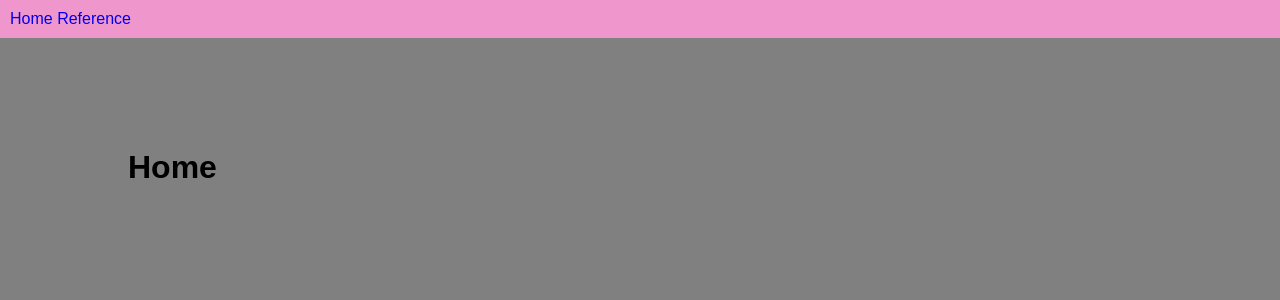
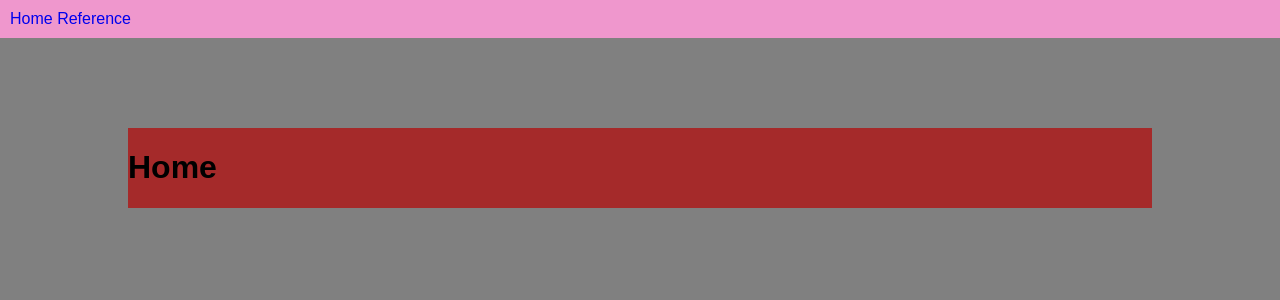
Before and after one commit to michelleyun98/glossapp, a Django app: page /glossary/ in a window 1280 px wide. Shown: the top 300 px of the page. Run offline with Django 4.2, Linux system fonts and the light colour scheme; tables that the repository leaves empty hold one stand-in row (values such as "Sample post").

Commit message:
changed stylesheet

```diff
--- a/glossary/static/css/style.css
+++ b/glossary/static/css/style.css
@@ -12,6 +12,7 @@ body {
 
 #wrap {
     margin: 10%;
+    background-color: brown;
 
 }
 .container {
```
